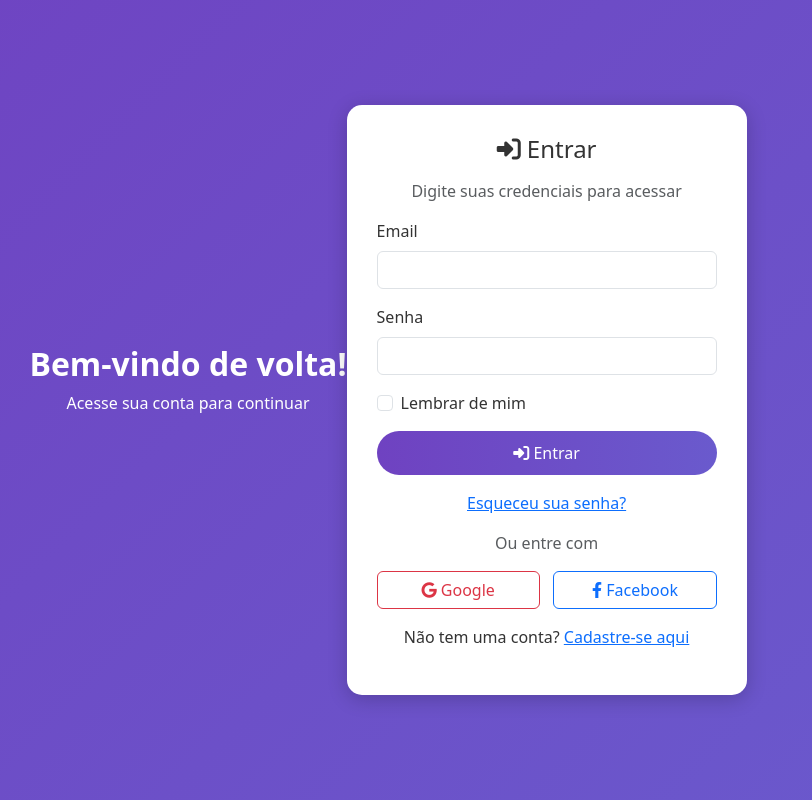
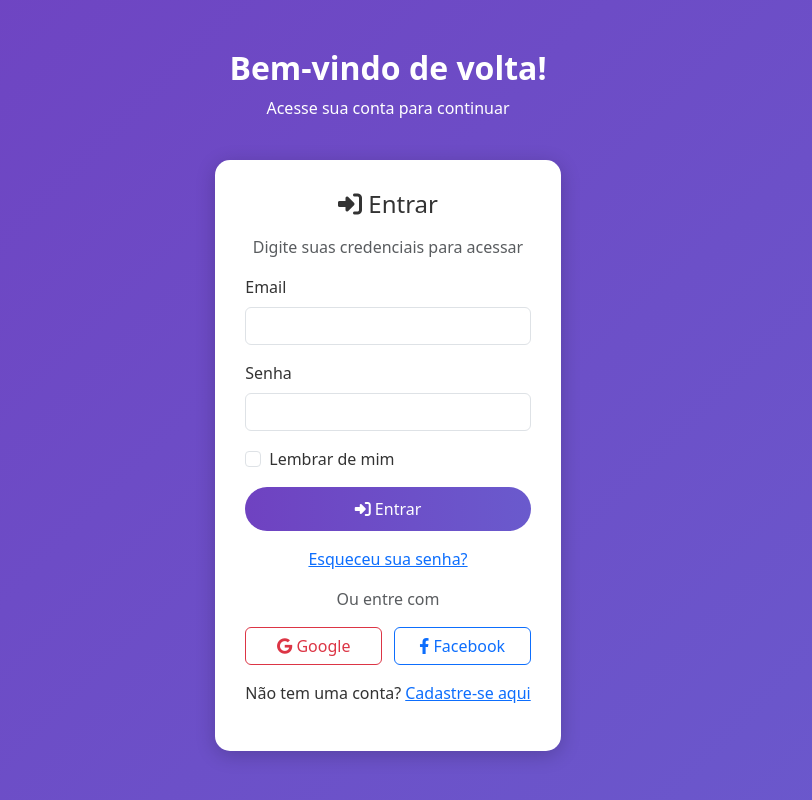
Before and after one commit to RebekaSerafim/CaseBem, a FastAPI app: page /login in a window 1280 px wide. Shown: the whole page, without its empty margins (252-1064 px from the left). Run offline with FastAPI, Linux system fonts and the light colour scheme.

Commit message:
Alinhar mensagem e quadrado ao centro - Página de Login - Laura

```diff
--- a/templates/publico/login.html
+++ b/templates/publico/login.html
@@ -16,6 +16,11 @@
       align-items: center;
       text-align: center;
       color: white;
+    }
+    .wrapper {
+      display: flex;
+      flex-direction: column;
+      align-items: center;
     }
     .container-login {
       background: white;
@@ -44,11 +49,14 @@
 </head>
 <body>
 
+<div class="wrapper">
+  <!-- Mensagem em cima -->
   <div class="text-center mb-4">
     <h2><strong>Bem-vindo de volta!</strong></h2>
     <p>Acesse sua conta para continuar</p>
   </div>
 
+  <!-- Quadrado do login -->
   <div class="container-login">
     <h4 class="mb-3"><i class="fas fa-sign-in-alt"></i> Entrar</h4>
     <p class="text-muted">Digite suas credenciais para acessar</p>
@@ -92,6 +100,7 @@
       <p class="mt-3">Não tem uma conta? <a href="cadastro.html">Cadastre-se aqui</a></p>
     </form>
   </div>
+</div>
 
 <!-- Bootstrap JS -->
 <script src="https://cdn.jsdelivr.net/npm/bootstrap@5.3.0/dist/js/bootstrap.bundle.min.js"></script>
```
Lines whose indentation alone changed are shown as unchanged.
